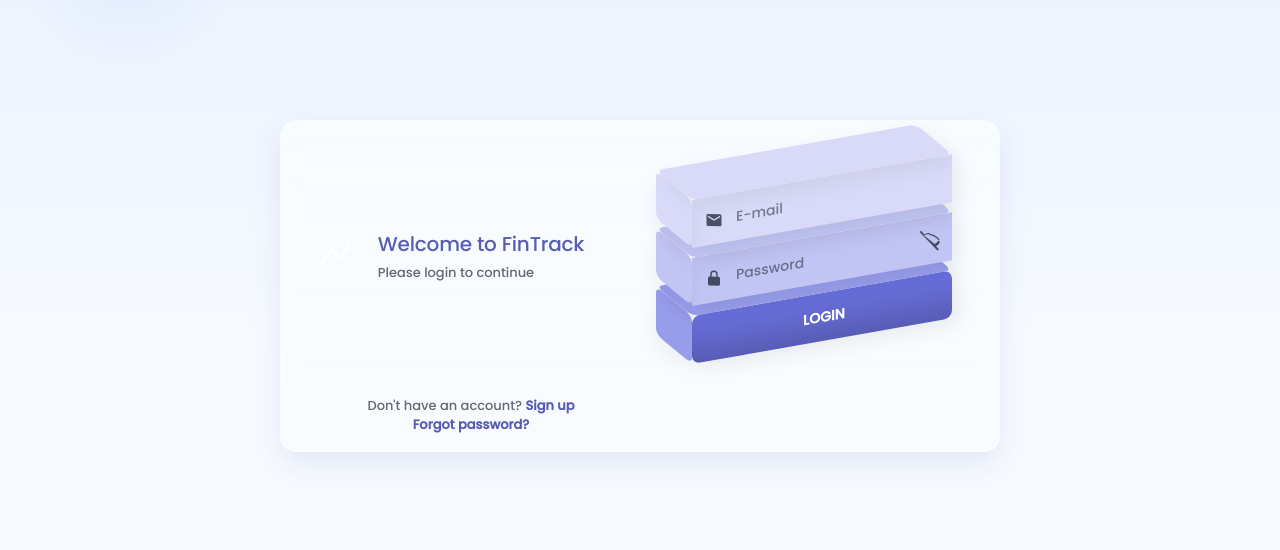
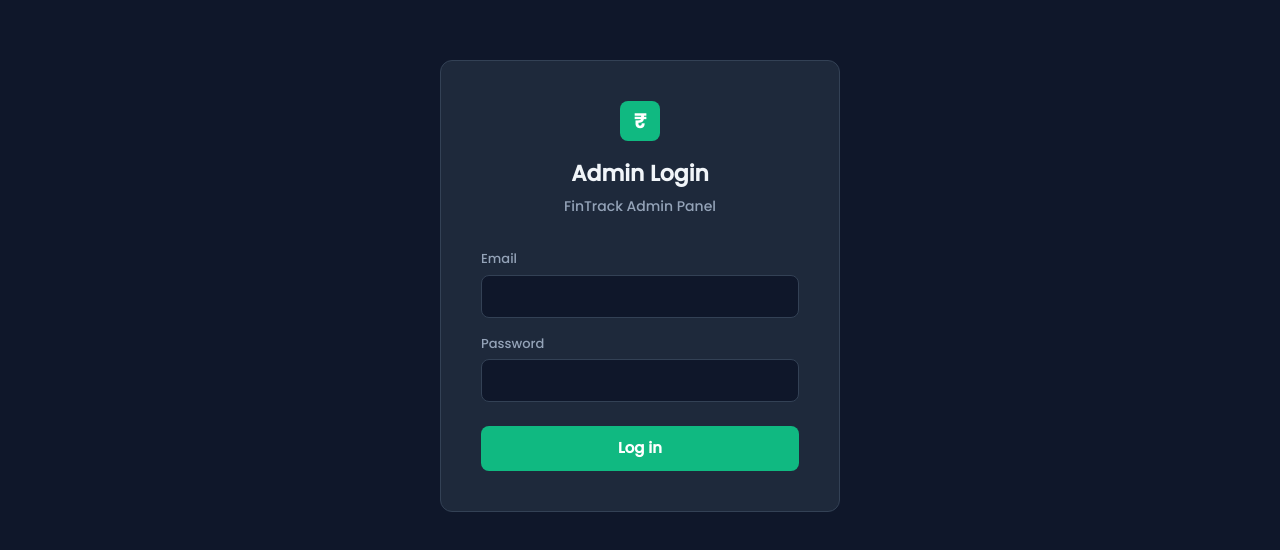
Before and after one commit to SufiaNaz/FinTrack, a React (Vite) app in the folder frontend/expense-tracker/: page /admin/login in a window 1280 px wide. Before the commit this address led to /login. Shown: the part 114-664 px from the top of the page. Built offline with nearby package versions, Linux system fonts and the light colour scheme; no server answers.

Commit message:
Admin Designing left

```diff
--- a/frontend/expense-tracker/src/App.jsx
+++ b/frontend/expense-tracker/src/App.jsx
@@ -8,6 +8,7 @@ import Login from "./pages/auth/Login";
 import SignUp from "./pages/auth/SignUp";
 import ForgotPassword from "./pages/auth/ForgotPassword";
 import ResetPassword from "./pages/auth/ResetPassword";
+import LandingPage from "./pages/auth/LandingPage";
 
 import Home from "./pages/Dashboard/Home";
 import Transactions from "./pages/Dashboard/Transactions";
@@ -16,13 +17,18 @@ import Notifications from "./pages/Dashboard/Notifications";
 import Reports from "./pages/Dashboard/Reports";
 import Insights from "./pages/Dashboard/Insights";
 
+import AdminRoute from "./components/AdminRoute";
+
+import AdminLogin from "./pages/Admin/AdminLogin";
+
 const App = () => {
     return (
         <AuthProvider>
             <Router>
                 <Routes>
                     {/* Root redirect */}
-                    <Route path="/" element={<Root />} />
+
+                    <Route path="/" element={<LandingPage />} />
 
                     {/* Public routes */}
                     <Route path="/login" element={<Login />} />
@@ -39,6 +45,8 @@ const App = () => {
                     <Route path="/insights" element={<PrivateRoute><Insights /></PrivateRoute>} />
                     {/* More routes added as screens are built */}
 
+                    <Route path="/admin/login" element={<AdminLogin />} />
+
                     {/* 404 fallback */}
                     <Route path="*" element={<Navigate to="/" replace />} />
                 </Routes>
@@ -47,10 +55,4 @@ const App = () => {
     );
 };
 
-// Redirects based on auth state
-const Root = () => {
-    const token = localStorage.getItem("token");
-    return token ? <Navigate to="/dashboard" replace /> : <Navigate to="/login" replace />;
-};
-
 export default App;
--- /dev/null
+++ b/frontend/expense-tracker/src/components/AdminRoute.jsx
@@ -0,0 +1,29 @@
+import { Navigate } from "react-router-dom";
+import { useAuth } from "../context/AuthContext";
+
+const AdminRoute = ({ children }) => {
+    const { user, loading } = useAuth();
+
+    if (loading) {
+        return (
+            <div style={{
+                minHeight: "100vh",
+                display: "flex",
+                alignItems: "center",
+                justifyContent: "center",
+                fontFamily: "Poppins, sans-serif",
+                color: "#575cb5",
+                fontSize: "15px",
+            }}>
+                Loading...
+            </div>
+        );
+    }
+
+    if (!user) return <Navigate to="/login" replace />;
+    if (user.role !== "admin") return <Navigate to="/dashboard" replace />;
+
+    return children;
+};
+
+export default AdminRoute;
--- /dev/null
+++ b/frontend/expense-tracker/src/pages/Admin/AdminLogin.jsx
@@ -0,0 +1,80 @@
+import { useState } from "react";
+import { useNavigate } from "react-router-dom";
+import axiosInstance from "../../utils/axiosInstance";
+import { useAuth } from "../../context/AuthContext";
+
+const AdminLogin = () => {
+    const navigate = useNavigate();
+    const [email, setEmail] = useState("");
+    const [password, setPassword] = useState("");
+    const [error, setError] = useState("");
+    const [loading, setLoading] = useState(false);
+    const { login } = useAuth();
+
+    const handleLogin = async () => {
+        setError("");
+        setLoading(true);
+        try {
+            const { data } = await axiosInstance.post("/admin/login", { email, password });
+            localStorage.setItem("token", data.token);
+            localStorage.setItem("user", JSON.stringify(data.user));
+            // Manually sync context state
+            window.location.href = "/admin"; // force full reload so AuthContext re-initializes
+        } catch (err) {
+            setError(err.response?.data?.message || "Login failed");
+        } finally {
+            setLoading(false);
+        }
+    };
+
+    return (
+        <div style={{ minHeight: "100vh", display: "flex", alignItems: "center", justifyContent: "center", background: "#0f172a", fontFamily: "Poppins, sans-serif" }}>
+            <div style={{ background: "#1e293b", border: "1px solid #334155", borderRadius: 12, padding: "2.5rem", width: "100%", maxWidth: 400 }}>
+                <div style={{ textAlign: "center", marginBottom: "2rem" }}>
+                    <div style={{ width: 40, height: 40, background: "#10b981", borderRadius: 8, display: "flex", alignItems: "center", justifyContent: "center", margin: "0 auto 1rem" }}>
+                        <span style={{ color: "#fff", fontSize: 20, fontWeight: 700 }}>₹</span>
+                    </div>
+                    <h1 style={{ fontSize: 22, fontWeight: 600, color: "#f1f5f9", margin: 0 }}>Admin Login</h1>
+                    <p style={{ color: "#94a3b8", fontSize: 14, marginTop: 6 }}>FinTrack Admin Panel</p>
+                </div>
+
+                {error && (
+                    <div style={{ background: "#450a0a", border: "1px solid #991b1b", color: "#fca5a5", padding: "10px 14px", borderRadius: 8, fontSize: 14, marginBottom: "1rem" }}>
+                        {error}
+                    </div>
+                )}
+
+                <div>
+                    <div style={{ marginBottom: "1rem" }}>
+                        <label style={{ fontSize: 13, color: "#94a3b8", display: "block", marginBottom: 6 }}>Email</label>
+                        <input
+                            type="email"
+                            value={email}
+                            onChange={(e) => setEmail(e.target.value)}
+                            required
+                            style={{ width: "100%", padding: "10px 12px", borderRadius: 8, border: "1px solid #334155", background: "#0f172a", color: "#f1f5f9", fontSize: 14, outline: "none", boxSizing: "border-box" }}
+                        />
+                    </div>
+                    <div style={{ marginBottom: "1.5rem" }}>
+                        <label style={{ fontSize: 13, color: "#94a3b8", display: "block", marginBottom: 6 }}>Password</label>
+                        <input
+                            type="password"
+                            value={password}
+                            onChange={(e) => setPassword(e.target.value)}
+                            required
+                            style={{ width: "100%", padding: "10px 12px", borderRadius: 8, border: "1px solid #334155", background: "#0f172a", color: "#f1f5f9", fontSize: 14, outline: "none", boxSizing: "border-box" }}
+                        />
+                    </div>
+                    <button onClick={handleLogin}
+                        disabled={loading}
+                        style={{ width: "100%", padding: "11px", borderRadius: 8, border: "none", background: "#10b981", color: "#fff", fontSize: 15, fontWeight: 600, cursor: loading ? "not-allowed" : "pointer", opacity: loading ? 0.7 : 1 }}
+                    >
+                        {loading ? "Logging in..." : "Log in"}
+                    </button>
+                </div>
+            </div>
+        </div>
+    );
+};
+
+export default AdminLogin;
--- /dev/null
+++ b/frontend/expense-tracker/src/pages/auth/LandingPage.jsx
@@ -0,0 +1,40 @@
+import { useNavigate } from "react-router-dom";
+
+const LandingPage = () => {
+    const navigate = useNavigate();
+
+    return (
+        <div style={{ fontFamily: "Poppins, sans-serif", minHeight: "100vh", background: "#0f172a", color: "#f1f5f9" }}>
+            {/* Navbar */}
+            <nav style={{ display: "flex", alignItems: "center", justifyContent: "space-between", padding: "1.2rem 2.5rem", borderBottom: "1px solid #1e293b" }}>
+                <div style={{ display: "flex", alignItems: "center", gap: 10 }}>
+                    <div style={{ width: 32, height: 32, background: "#10b981", borderRadius: 8, display: "flex", alignItems: "center", justifyContent: "center" }}>
+                        <span style={{ color: "#fff", fontSize: 16, fontWeight: 700 }}>₹</span>
+                    </div>
+                    <span style={{ fontSize: 18, fontWeight: 600 }}>FinTrack</span>
+                </div>
+                <div style={{ display: "flex", gap: 10 }}>
+                    <button onClick={() => navigate("/login")} style={{ padding: "8px 18px", borderRadius: 8, border: "1px solid #334155", background: "transparent", color: "#f1f5f9", fontSize: 14, cursor: "pointer" }}>Log in</button>
+                    <button onClick={() => navigate("/signup")} style={{ padding: "8px 18px", borderRadius: 8, border: "none", background: "#10b981", color: "#fff", fontSize: 14, cursor: "pointer", fontWeight: 600 }}>Get started</button>
+                </div>
+            </nav>
+
+            {/* Hero */}
+            <section style={{ textAlign: "center", padding: "5rem 2rem 3rem", maxWidth: 640, margin: "0 auto" }}>
+                <div style={{ display: "inline-block", background: "#064e3b", color: "#6ee7b7", fontSize: 12, padding: "4px 14px", borderRadius: 20, marginBottom: "1.5rem" }}>Personal Finance, Simplified</div>
+                <h1 style={{ fontSize: 42, fontWeight: 600, lineHeight: 1.2, marginBottom: "1rem" }}>
+                    Track every rupee,<br /><span style={{ color: "#10b981" }}>grow every goal</span>
+                </h1>
+                <p style={{ fontSize: 16, color: "#94a3b8", lineHeight: 1.7, marginBottom: "2rem" }}>
+                    FinTrack gives you a clear picture of your finances — budgets, transactions, reports, and AI-powered insights, all in one place.
+                </p>
+                <div style={{ display: "flex", gap: 12, justifyContent: "center" }}>
+                    <button onClick={() => navigate("/signup")} style={{ padding: "12px 28px", borderRadius: 8, border: "none", background: "#10b981", color: "#fff", fontSize: 15, cursor: "pointer", fontWeight: 600 }}>Start for free</button>
+                    <button onClick={() => navigate("/login")} style={{ padding: "12px 28px", borderRadius: 8, border: "1px solid #334155", background: "transparent", color: "#f1f5f9", fontSize: 15, cursor: "pointer" }}>Log in</button>
+                </div>
+            </section>
+        </div>
+    );
+};
+
+export default LandingPage;
```
